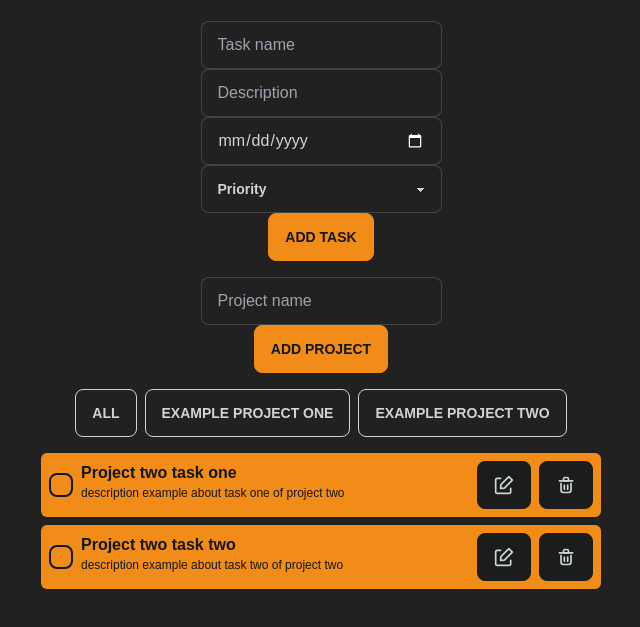
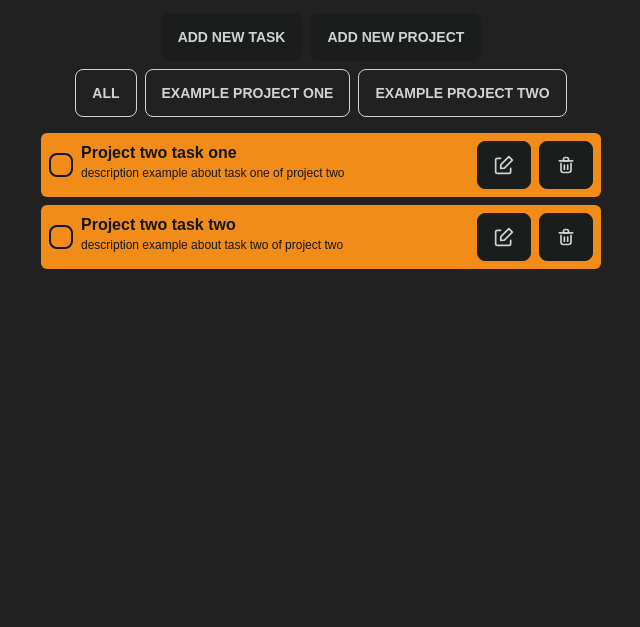
Before and after one commit to prefislt/odin-todolist, a website built with webpack: page dist/index.html in a window 1280 px wide. Shown: the part 59-686 px from the top of the page, without its empty margins (319-959 px from the left). Built offline with nearby package versions, Linux system fonts and the light colour scheme.

Commit message:
Add UI popups for new projects and tasks

```diff
--- a/src/index.js
+++ b/src/index.js
@@ -7,13 +7,15 @@ import dom from "./modules/dom";
 dom.renderProjects();
 dom.renderTasks(1);
 
-document.querySelector("#submitTodo").addEventListener("click", () => {
+document.querySelector("#addTaskPopup").addEventListener("click", () => {
+	document.querySelector("#submitTask").addEventListener("click", () => {
 		const inputTaskName = document.querySelector("#inputTaskName").value;
 		const inputDescription = document.querySelector("#inputDescription").value;
 		const inputDate = document.querySelector("#inputDate").value;
 		const inputPriority = document.querySelector("#inputPriority").value;
 
-	const projectIndex = document.querySelector("#todolist").dataset.projectindex;
+		const projectIndex =
+			document.querySelector("#todolist").dataset.projectindex;
 
 		tasks.addTask(
 			inputTaskName,
@@ -23,9 +25,16 @@ document.querySelector("#submitTodo").addEventListener("click", () => {
 			projectIndex
 		);
 	});
+});
 
+document.querySelector("#addProjectPopup").addEventListener("click", () => {
 	document.querySelector("#submitProject").addEventListener("click", () => {
 		const inputProjectName = document.querySelector("#inputProjectName").value;
 		projects.addProject(inputProjectName);
 		dom.renderProjects();
 	});
+});
+
+const taskDom = document.querySelector(
+	'[data-projectindex="1"][data-taskindex="0"]'
+);
--- a/src/modules/dom.js
+++ b/src/modules/dom.js
@@ -9,7 +9,17 @@ const dom = (() => {
 	const boilerplate = createHtmlElement(/*html*/ `
         <div id="content" class="flex flex-col justify-center items-center">
             <div id="header" class="flex justify-center items-center font-bold text-4xl my-4">To-Do List</div>
-            <div id="addTodo" class="flex flex-col justify-center items-center my-2 max-w-lg">
+
+            <div id="popupButtons" class="flex flex-row gap-2">
+                <label for="addTaskPopup" class="btn">Add new task</label>
+                <label for="addProjectPopup" class="btn">Add new project</label>
+            </div>
+
+
+            <input type="checkbox" id="addTaskPopup" class="modal-toggle" />
+            <label for="addTaskPopup" class="modal cursor-pointer">
+                <label class="modal-box relative">
+                    <div id="addTask" class="flex flex-col gap-2 justify-center items-center p-4 max-w-lg">
                         <input class="input input-bordered w-full" id="inputTaskName" type="text" placeholder="Task name">
                         <input class="input input-bordered w-full" id="inputDescription" type="text" placeholder="Description">
                         <input class="input input-bordered w-full" id="inputDate" type="date" placeholder="Select date">
@@ -19,12 +29,26 @@ const dom = (() => {
                             <option>Medium</option>
                             <option>High</option>
                         </select>
-                <button class="btn btn-primary" id="submitTodo">Add task</button>
+                        <button class="btn btn-primary" id="submitTask">Add task</button>
+                        <div class="alert alert-error shadow-lg">
+                            <div>
+                                <svg xmlns="http://www.w3.org/2000/svg" class="stroke-current flex-shrink-0 h-6 w-6" fill="none" viewBox="0 0 24 24"><path stroke-linecap="round" stroke-linejoin="round" stroke-width="2" d="M10 14l2-2m0 0l2-2m-2 2l-2-2m2 2l2 2m7-2a9 9 0 11-18 0 9 9 0 0118 0z" /></svg>
+                                <span>Error! Just example, for now it's doing nothing. So don't worry :)</span>
                             </div>
+                        </div>
+                    </div>
+                </label>
+            </label>
+
+            <input type="checkbox" id="addProjectPopup" class="modal-toggle" />
+            <label for="addProjectPopup" class="modal cursor-pointer">
+                <label class="modal-box relative">
                     <div id="addProject" class="flex flex-col justify-center items-center my-2 max-w-lg">
                         <input class="input input-bordered w-full" id="inputProjectName" type="text" placeholder="Project name">
                         <button class="btn btn-primary" id="submitProject">Add project</button>
                     </div>
+                </label>
+            </label>
 
             <div id="projectsarea" class="flex justify-center items-center">
                 <div id="projectsDom" class="flex flex-row justify-start gap-2 p-2"></div>
@@ -69,7 +93,7 @@ const dom = (() => {
 			for (let i = 0; i < projects.projectsList.length; i++) {
 				for (let l = 0; l < projects.projectsList[i].tasks.length; l++) {
 					document.querySelector("#todolist").innerHTML += /*html*/ `
-                            <div id="todoTask" class="flex flex-row justify-between w-full bg-primary rounded-md p-2">
+                            <div id="todoTask" class="flex flex-row justify-between w-full bg-primary rounded-md p-2" data-projectindex="-1" data-taskindex="${l}">
                                 <div class="flex justify-center items-center w-6">
                                     <input class="checkbox checkbox-md border-2 border-slate-900" type="checkbox" id="todoCheck" />
                                 </div>
@@ -95,7 +119,7 @@ const dom = (() => {
              `;
 			for (let i = 0; i < projects.projectsList[index].tasks.length; i++) {
 				document.querySelector("#todolist").innerHTML += /*html*/ `
-                        <div id="todoTask" class="flex flex-row justify-between w-full bg-primary rounded-md p-2">
+                        <div id="todoTask" class="flex flex-row justify-between w-full bg-primary rounded-md p-2" data-projectindex="${index}" data-taskindex="${i}">
                             <div class="flex justify-center items-center w-6">
                                 <input class="checkbox checkbox-md border-2 border-slate-900" type="checkbox" id="todoCheck" />
                             </div>
```
Also changed, not shown: dist/index.html. Lines whose indentation alone changed are shown as unchanged.
